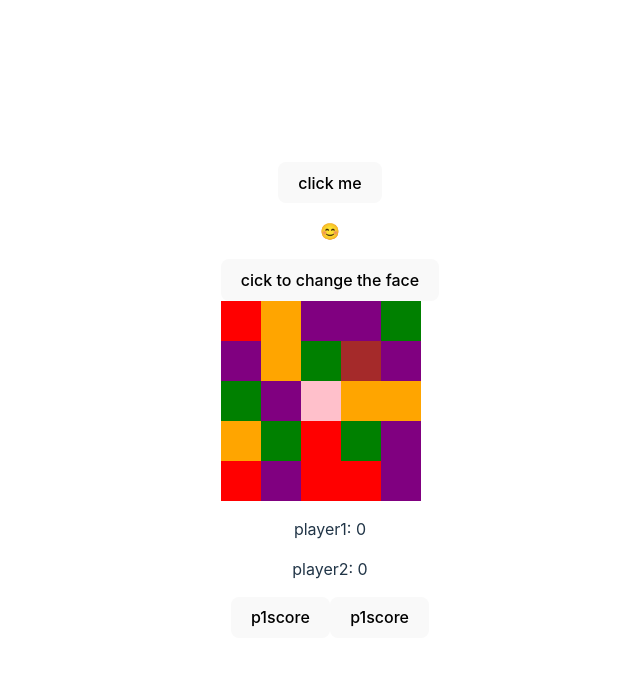
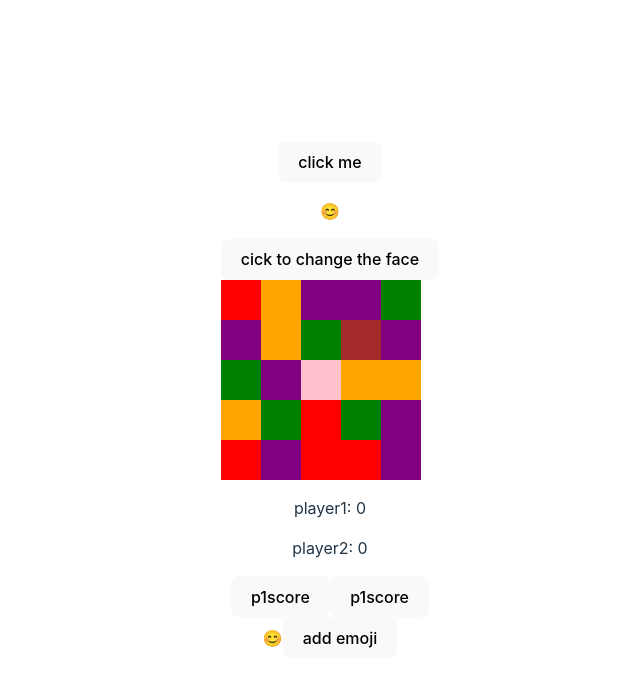
Before and after one commit to Anicodebekeh/React-Basis, a React (Vite) app in the folder vite-project/: page / in a window 1280 px wide. Shown: the top 686 px of the page, without its empty margins (310-950 px from the left). Built offline with nearby package versions, Linux system fonts and the light colour scheme.

Commit message:
array in state

```diff
--- a/vite-project/src/App.jsx
+++ b/vite-project/src/App.jsx
@@ -7,6 +7,7 @@ import Toggler from './Toggler'
 import Box from './Box'
 import MultipleBox from './MultipleBox'
 import Player from './Players'
+import EmojiCliker from './EmojiClicker'
 
 
 const items =[
@@ -31,6 +32,7 @@ function App() {
      <Toggler/>
      <MultipleBox color={colors} nums={25}/>
      <Player/>
+     <EmojiCliker/>
   </div>
   )
 }
--- /dev/null
+++ b/vite-project/src/EmojiClicker.jsx
@@ -0,0 +1,20 @@
+import { useState } from "react";
+
+export default function EmojiCliker(){
+    const [emoji, setEmoji]= useState(['😊'])
+
+   const addEmoji = ()=>{
+    setEmoji(oldEmojis => [...oldEmojis,'😢'])
+   }
+
+    // const newEmoji= setEmoji([...emoji, '😢'])
+
+    return(
+        <div>
+            {emoji.map((e)=> (
+             <span>{e}</span>
+            ))}
+            <button onClick={addEmoji}>add emoji</button>
+        </div>
+    )
+}
```
